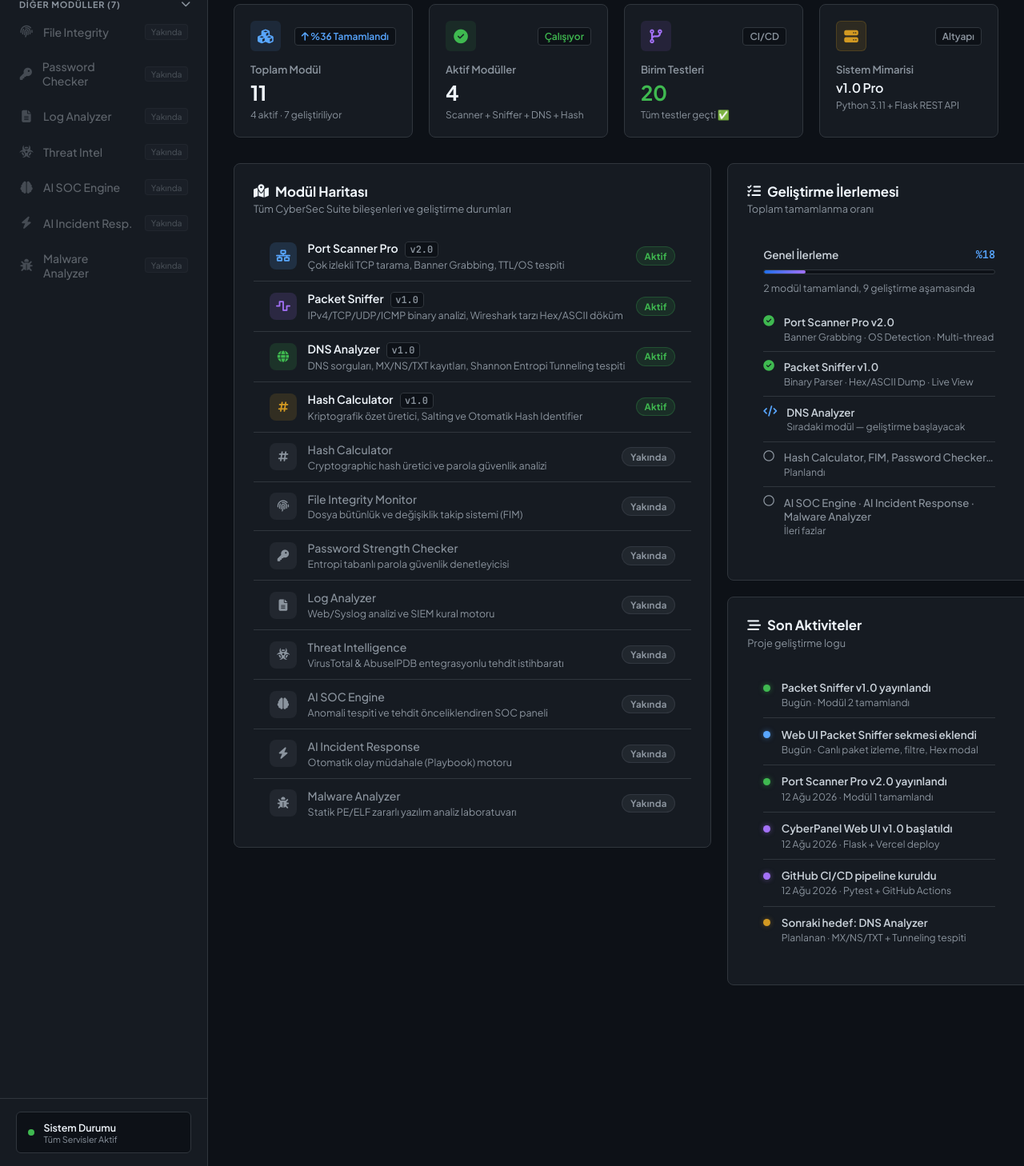
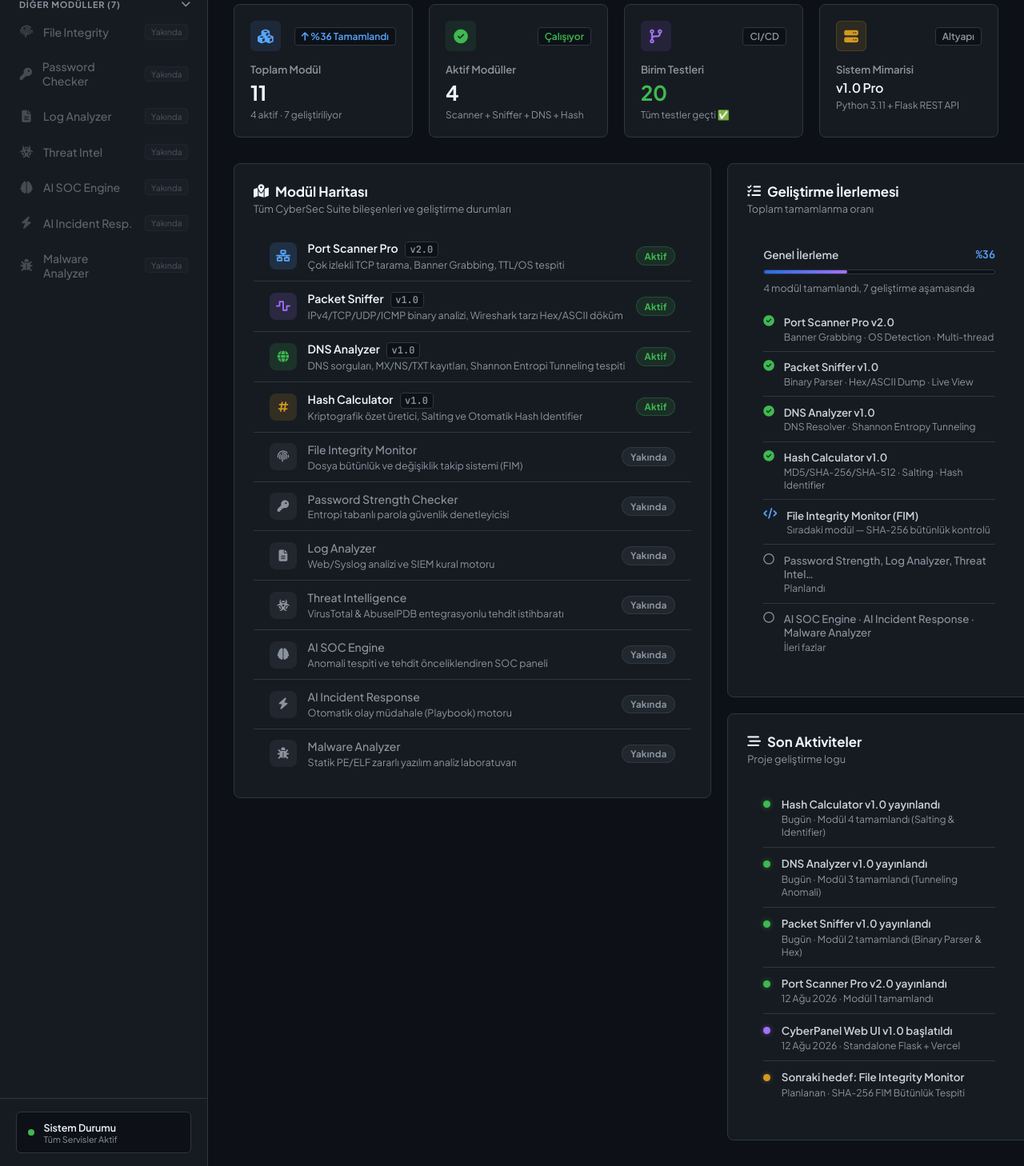
Before and after one commit to mehmeteminyilmaz/cybersec, a Flask app: page / in a window 1280 px wide. Shown: the part 315-1773 px from the top of the page at 80% size. Run offline with Flask 3, Linux system fonts and the light colour scheme.

Commit message:
fix: update dashboard progress (%36), roadmap and activity log for DNS and Hash modules

```diff
--- a/cyber-panel/templates/index.html
+++ b/cyber-panel/templates/index.html
@@ -214,14 +214,6 @@
                             </div>
                             <!-- COMING SOON -->
                             <div class="module-entry upcoming">
-                                <div class="module-icon-sm" style="background: rgba(139,148,158,0.1); color: #8b949e;"><i class="fas fa-hashtag"></i></div>
-                                <div class="module-entry-info">
-                                    <span class="module-name">Hash Calculator</span>
-                                    <span class="module-desc">Cryptographic hash üretici ve parola güvenlik analizi</span>
-                                </div>
-                                <span class="module-badge badge-upcoming">Yakında</span>
-                            </div>
-                            <div class="module-entry upcoming">
                                 <div class="module-icon-sm" style="background: rgba(139,148,158,0.1); color: #8b949e;"><i class="fas fa-fingerprint"></i></div>
                                 <div class="module-entry-info">
                                     <span class="module-name">File Integrity Monitor</span>
@@ -291,12 +283,12 @@
                             <div class="progress-section">
                                 <div class="progress-header">
                                     <span>Genel İlerleme</span>
-                                    <span class="progress-pct">%18</span>
+                                    <span class="progress-pct">%36</span>
                                 </div>
                                 <div class="progress-track">
-                                    <div class="progress-fill" style="width: 18%;"></div>
+                                    <div class="progress-fill" style="width: 36%;"></div>
                                 </div>
-                                <p class="progress-sub">2 modül tamamlandı, 9 geliştirme aşamasında</p>
+                                <p class="progress-sub">4 modül tamamlandı, 7 geliştirme aşamasında</p>
 
                                 <div class="roadmap-list">
                                     <div class="roadmap-item done">
@@ -313,17 +305,31 @@
                                             <span>Binary Parser · Hex/ASCII Dump · Live View</span>
                                         </div>
                                     </div>
+                                    <div class="roadmap-item done">
+                                        <i class="fas fa-check-circle"></i>
+                                        <div>
+                                            <strong>DNS Analyzer v1.0</strong>
+                                            <span>DNS Resolver · Shannon Entropy Tunneling</span>
+                                        </div>
+                                    </div>
+                                    <div class="roadmap-item done">
+                                        <i class="fas fa-check-circle"></i>
+                                        <div>
+                                            <strong>Hash Calculator v1.0</strong>
+                                            <span>MD5/SHA-256/SHA-512 · Salting · Hash Identifier</span>
+                                        </div>
+                                    </div>
                                     <div class="roadmap-item active-road">
                                         <i class="fas fa-code"></i>
                                         <div>
-                                            <strong>DNS Analyzer</strong>
-                                            <span>Sıradaki modül — geliştirme başlayacak</span>
+                                            <strong>File Integrity Monitor (FIM)</strong>
+                                            <span>Sıradaki modül — SHA-256 bütünlük kontrolü</span>
                                         </div>
                                     </div>
                                     <div class="roadmap-item pending">
                                         <i class="far fa-circle"></i>
                                         <div>
-                                            <strong>Hash Calculator, FIM, Password Checker…</strong>
+                                            <strong>Password Strength, Log Analyzer, Threat Intel…</strong>
                                             <span>Planlandı</span>
                                         </div>
                                     </div>
@@ -348,15 +354,22 @@
                                 <div class="activity-item">
                                     <div class="activity-dot dot-green"></div>
                                     <div class="activity-content">
-                                        <span class="activity-title">Packet Sniffer v1.0 yayınlandı</span>
-                                        <span class="activity-time">Bugün · Modül 2 tamamlandı</span>
+                                        <span class="activity-title">Hash Calculator v1.0 yayınlandı</span>
+                                        <span class="activity-time">Bugün · Modül 4 tamamlandı (Salting & Identifier)</span>
                                     </div>
                                 </div>
                                 <div class="activity-item">
-                                    <div class="activity-dot dot-blue"></div>
+                                    <div class="activity-dot dot-green"></div>
                                     <div class="activity-content">
-                                        <span class="activity-title">Web UI Packet Sniffer sekmesi eklendi</span>
-                                        <span class="activity-time">Bugün · Canlı paket izleme, filtre, Hex modal</span>
+                                        <span class="activity-title">DNS Analyzer v1.0 yayınlandı</span>
+                                        <span class="activity-time">Bugün · Modül 3 tamamlandı (Tunneling Anomali)</span>
+                                    </div>
+                                </div>
+                                <div class="activity-item">
+                                    <div class="activity-dot dot-green"></div>
+                                    <div class="activity-content">
+                                        <span class="activity-title">Packet Sniffer v1.0 yayınlandı</span>
+                                        <span class="activity-time">Bugün · Modül 2 tamamlandı (Binary Parser & Hex)</span>
                                     </div>
                                 </div>
                                 <div class="activity-item">
@@ -370,21 +383,14 @@
                                     <div class="activity-dot dot-purple"></div>
                                     <div class="activity-content">
                                         <span class="activity-title">CyberPanel Web UI v1.0 başlatıldı</span>
-                                        <span class="activity-time">12 Ağu 2026 · Flask + Vercel deploy</span>
-                                    </div>
-                                </div>
-                                <div class="activity-item">
-                                    <div class="activity-dot dot-purple"></div>
-                                    <div class="activity-content">
-                                        <span class="activity-title">GitHub CI/CD pipeline kuruldu</span>
-                                        <span class="activity-time">12 Ağu 2026 · Pytest + GitHub Actions</span>
+                                        <span class="activity-time">12 Ağu 2026 · Standalone Flask + Vercel</span>
                                     </div>
                                 </div>
                                 <div class="activity-item">
                                     <div class="activity-dot dot-orange"></div>
                                     <div class="activity-content">
-                                        <span class="activity-title">Sonraki hedef: DNS Analyzer</span>
-                                        <span class="activity-time">Planlanan · MX/NS/TXT + Tunneling tespiti</span>
+                                        <span class="activity-title">Sonraki hedef: File Integrity Monitor</span>
+                                        <span class="activity-time">Planlanan · SHA-256 FIM Bütünlük Tespiti</span>
                                     </div>
                                 </div>
                             </div>
```
